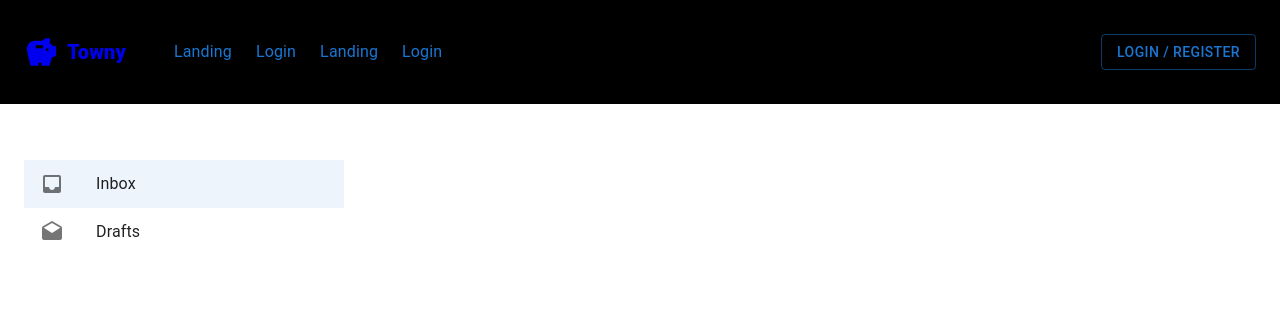
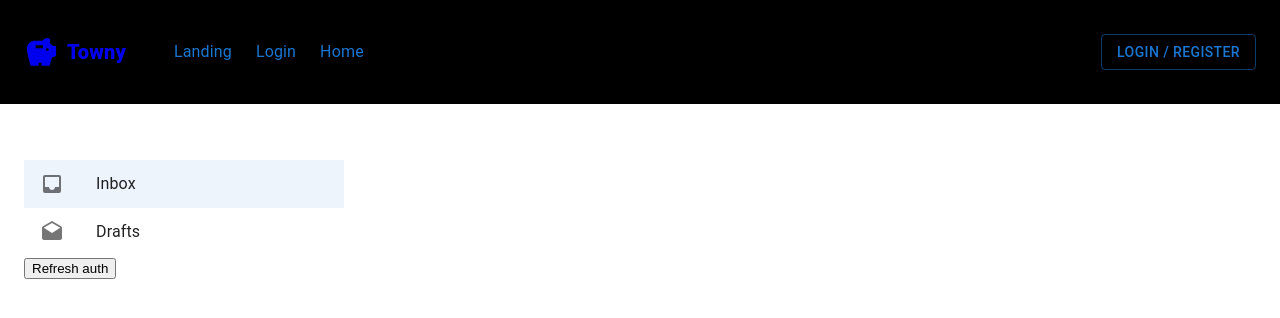
Before and after one commit to GeorgeIonita1/Towny_client, a React (Vite) app: page /home in a window 1280 px wide. Shown: the top 318 px of the page. Built offline with nearby package versions, Linux system fonts and the light colour scheme.

Commit message:
Started work on AuthContext. Auth refresh

```diff
--- a/src/api/data_fetching.ts
+++ b/src/api/data_fetching.ts
@@ -21,9 +21,13 @@ export const fetchSignInUser = (formData: IUserFormData) => {
     return axios.post(
         `${BASE_URL}/auth/signin`,
         { email, password },
-        {
-            headers: HEADERS,
-            withCredentials: true
-        }
+        { headers: HEADERS, withCredentials: true }
     )
 }
+
+export const fetchRefreshAuth = () => {
+    axios.get(
+        `${BASE_URL}/auth/refresh`,
+        { headers: HEADERS, withCredentials: true }
+    )
+}
--- a/src/components/header/Header.tsx
+++ b/src/components/header/Header.tsx
@@ -20,8 +20,7 @@ export default function Header() {
                         <Stack component='ul' direction='row' spacing={3} padding={0}>
                             <li><Link href='/'>Landing</Link></li>
                             <li><Link href='/login'>Login</Link></li>
-                            <li><Link href='/'>Landing</Link></li>
-                            <li><Link href='/login'>Login</Link></li>
+                            <li><Link href='/home'>Home</Link></li>
                         </Stack>
                     </Box>
 
--- a/src/components/main-menu/MainMenu.tsx
+++ b/src/components/main-menu/MainMenu.tsx
@@ -3,8 +3,11 @@ import { Box, List, ListItemButton, ListItemIcon, ListItemText } from '@mui/mate
 import InboxIcon from '@mui/icons-material/Inbox';
 import DraftsIcon from '@mui/icons-material/Drafts';
 
+import { useAuth } from '../../contexts/AuthContext';
+
 export default function MainMenu() {
     const [selectedIndex, setSelectedIndex] = useState(0);
+    const { handleRefreshAuth } = useAuth();
 
     return (
         <Box component='aside' sx={{ maxWidth: '20rem' }}>
@@ -22,6 +25,7 @@ export default function MainMenu() {
                     </ListItemIcon>
                     <ListItemText primary="Drafts" />
                 </ListItemButton>
+                <button onClick={handleRefreshAuth}>Refresh auth</button>
             </List>
         </Box>
     );
--- a/src/contexts/AuthContext.tsx
+++ b/src/contexts/AuthContext.tsx
@@ -1,12 +1,24 @@
-import { createContext, useContext, useState } from "react";
+import { createContext, useContext, useEffect, useState } from "react";
+import { IAuthContext, IAuthProviderProps } from "../interfaces/interfaces";
+import { fetchRefreshAuth } from "../api/data_fetching";
 
-const AuthContext = createContext(null);
+const AuthContext = createContext<IAuthContext | null>(null);
 
-const AuthProvider = ({ children }: any) => {
+const AuthProvider = ({ children }: IAuthProviderProps) => {
     const [authState, setAuthState] = useState(null);
 
+    const handleRefreshAuth = () => {
+        console.log('click');
+        fetchRefreshAuth();
+    }
+
+    useEffect(() => {
+        console.log('authCOntext useeffect');
+        // fetchRefreshAuth();
+    }, [])
+
     return (
-        <AuthContext.Provider value={null}>
+        <AuthContext.Provider value={{ handleRefreshAuth }}>
             { children }
         </AuthContext.Provider>
     )
--- a/src/contexts/ModalContext.tsx
+++ b/src/contexts/ModalContext.tsx
@@ -1,9 +1,9 @@
 import { createContext, useContext, useState } from "react";
-import { IModalContext, ModalProviderProps } from "../interfaces/interfaces";
+import { IModalContext, IModalProviderProps } from "../interfaces/interfaces";
 
-const ModalContext = createContext<IModalContext | undefined>(undefined);
+const ModalContext = createContext<IModalContext | undefined>(undefined); // change to null?
 
-const ModalProvider = ({ children }: ModalProviderProps) => {
+const ModalProvider = ({ children }: IModalProviderProps) => {
     const [isModalOpen, setIsModalOpen] = useState(false);
     const [modalData, setModalData] = useState({
         type: '',
--- a/src/main.tsx
+++ b/src/main.tsx
@@ -4,13 +4,16 @@ import { BrowserRouter } from 'react-router-dom';
 
 import App from './App.tsx'
 import { ModalProvider } from './contexts/ModalContext.tsx';
+import { AuthProvider } from './contexts/AuthContext.tsx';
 
 ReactDOM.createRoot(document.getElementById('root')!).render(
   <React.StrictMode>
     <BrowserRouter>
-      <ModalProvider>
-        <App />
-      </ModalProvider>
+      <AuthProvider>
+        <ModalProvider>
+          <App />
+        </ModalProvider>
+      </AuthProvider>
     </BrowserRouter>
   </React.StrictMode>,
 )
```
Also changed, not shown: src/interfaces/interfaces.ts (+9 -1 lines).
